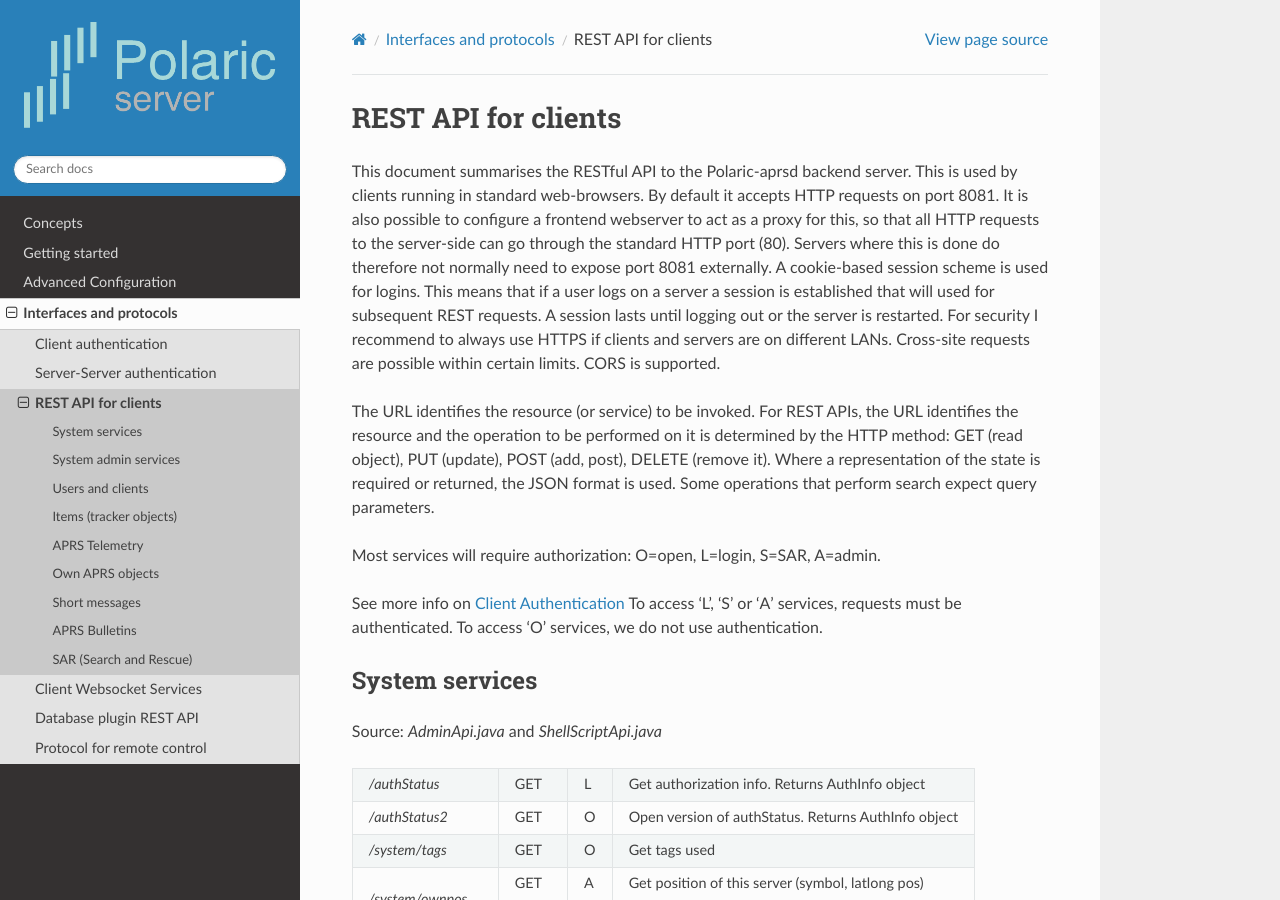
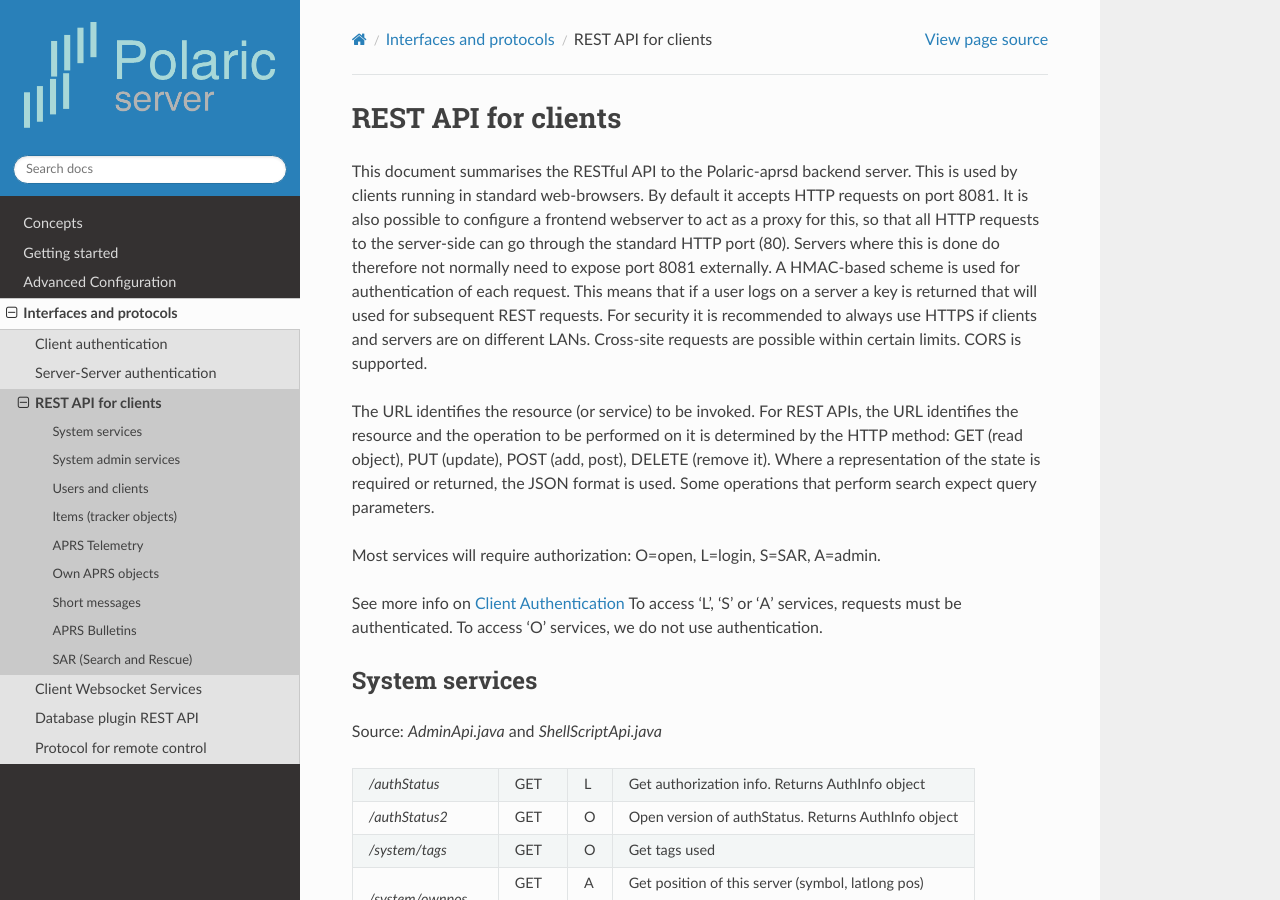
Before and after one commit to joakimsk/docs, a Sphinx documentation site: the page built from docs/restapi.rst, in a window 1280 px wide and 900 px high. Built offline with Sphinx 7.4.7 and the Read the Docs theme 2.0.0, drawn with Linux system fonts in a browser that asks for light colours.

Commit message:
Update restapi.rst

```diff
--- a/docs/restapi.rst
+++ b/docs/restapi.rst
@@ -2,7 +2,7 @@
 REST API for clients
 ====================
 
-This document summarises the RESTful API to the Polaric-aprsd backend server. This is used by clients running in standard web-browsers. By default it accepts HTTP requests on port 8081. It is also possible to configure a frontend webserver to act as a proxy for this, so that all HTTP requests to the server-side can go through the standard HTTP port (80). Servers where this is done do therefore not normally need to expose port 8081 externally. A cookie-based session scheme is used for logins. This means that if a user logs on a server a session is established that will used for subsequent REST requests. A session lasts until logging out or the server is restarted. For security I recommend to always use HTTPS if clients and servers are on different LANs. Cross-site requests are possible within certain limits. CORS is supported.
+This document summarises the RESTful API to the Polaric-aprsd backend server. This is used by clients running in standard web-browsers. By default it accepts HTTP requests on port 8081. It is also possible to configure a frontend webserver to act as a proxy for this, so that all HTTP requests to the server-side can go through the standard HTTP port (80). Servers where this is done do therefore not normally need to expose port 8081 externally. A HMAC-based scheme is used for authentication of each request. This means that if a user logs on a server a key is returned that will used for subsequent REST requests. For security it is recommended to always use HTTPS if clients and servers are on different LANs. Cross-site requests are possible within certain limits. CORS is supported.
 
 The URL identifies the resource (or service) to be invoked. For REST APIs, the URL identifies the resource and the operation to be performed on it is determined by the HTTP method: GET (read object), PUT (update), POST (add, post), DELETE (remove it). Where a representation of the state is required or returned, the JSON format is used. Some operations that perform search expect query parameters.
 
```
